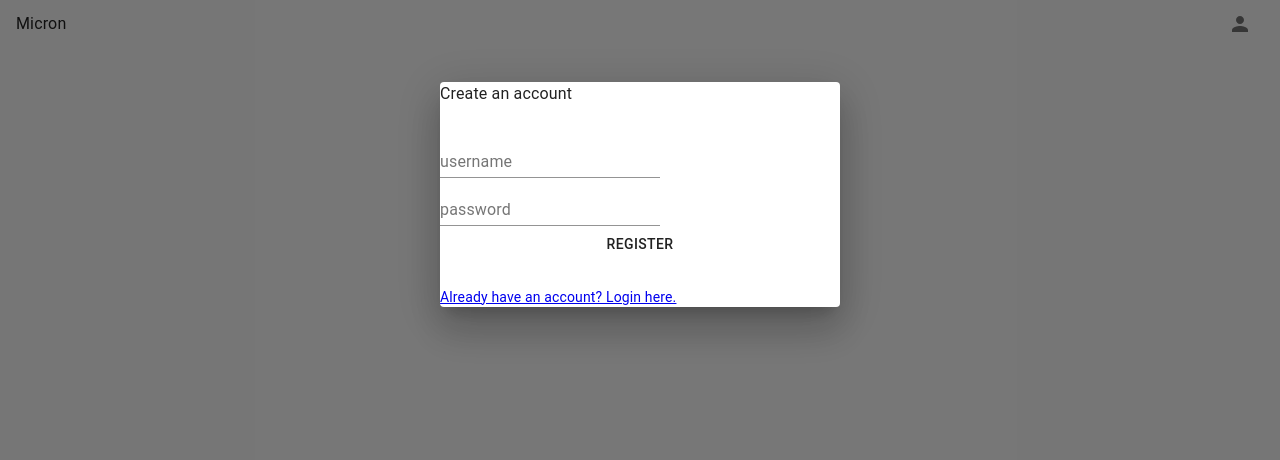
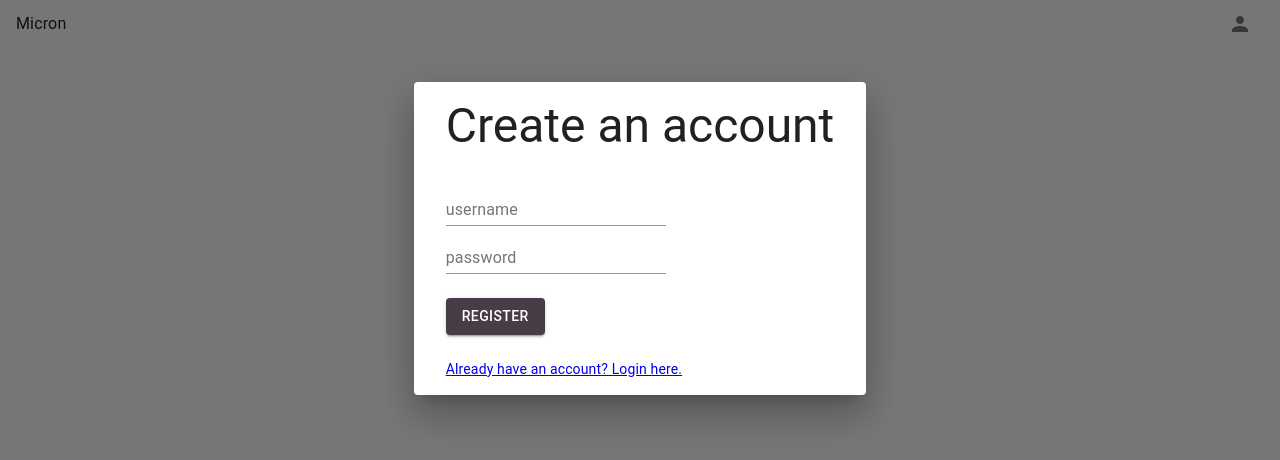
Before and after one commit to kamekazz/micron-react-frontend, a React app: page /register in a window 1280 px wide. Shown: the top 460 px of the page. Built offline with nearby package versions, Linux system fonts and the light colour scheme.

Commit message:
register modal styles

```diff
--- a/src/components/Login/Login.js
+++ b/src/components/Login/Login.js
@@ -81,7 +81,7 @@ function Login() {
         <Box mt={3}>
           <Link to="/register">Don&apos;t have an account? Create one</Link>
         </Box>
-      </Box>
+        </Box>
     </Dialog>
   );
 }
--- a/src/components/Register/Register.js
+++ b/src/components/Register/Register.js
@@ -49,7 +49,8 @@ function Register() {
       }}
       open
     >
-      <Typography>Create an account</Typography>
+      <Box py={2} px={4}>
+        <Typography variant="h3">Create an account</Typography>
         <Box mt={3}>
           <TextField
             label="username"
@@ -68,11 +69,15 @@ function Register() {
           ></TextField>
         </Box>
 
-      <Button onClick={handleRegister}>Register</Button>
+        <Box mt={3}>
+          <Button color="secondary" variant="contained" onClick={handleRegister}>Register</Button>
+        </Box>
         <Box mt={3}>
           <Link to="/login">Already have an account? Login here.</Link>
         </Box>
-    </Dialog>
+      </Box>
+
+    </Dialog >
   );
 }
 
```
Lines whose indentation alone changed are shown as unchanged.
